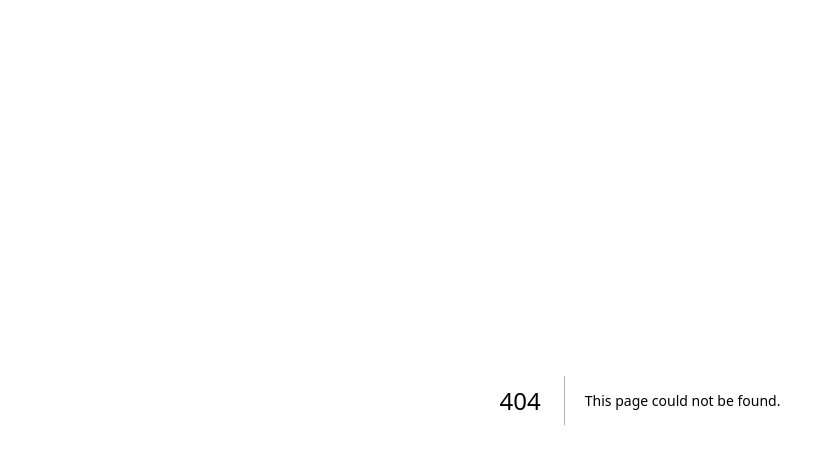
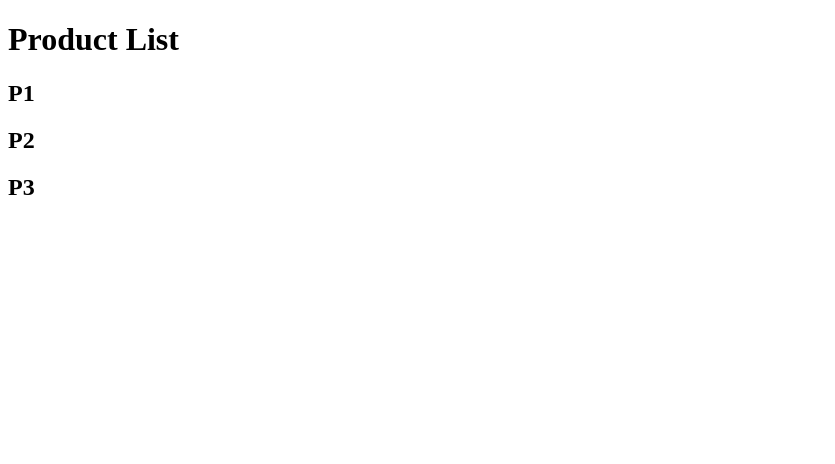
Before and after one commit to shivam0870/Next, a Next.js app: page /products in a window 1280 px wide. Before the commit this address had no page. Shown: the top 464 px of the page, without its empty margins (0-835 px from the left). Built offline with nearby package versions, Linux system fonts and the light colour scheme.

Commit message:
dynamic routes

```diff
--- /dev/null
+++ b/src/app/products/page.tsx
@@ -0,0 +1,8 @@
+export default function ProductList () {
+return <>
+<h1>Product List</h1>
+<h2>P1</h2>
+<h2>P2</h2>
+<h2>P3</h2>
+</>
+}
```
Also changed, not shown: src/app/products/[productId]/page.tsx (added, +11 -0 lines).
